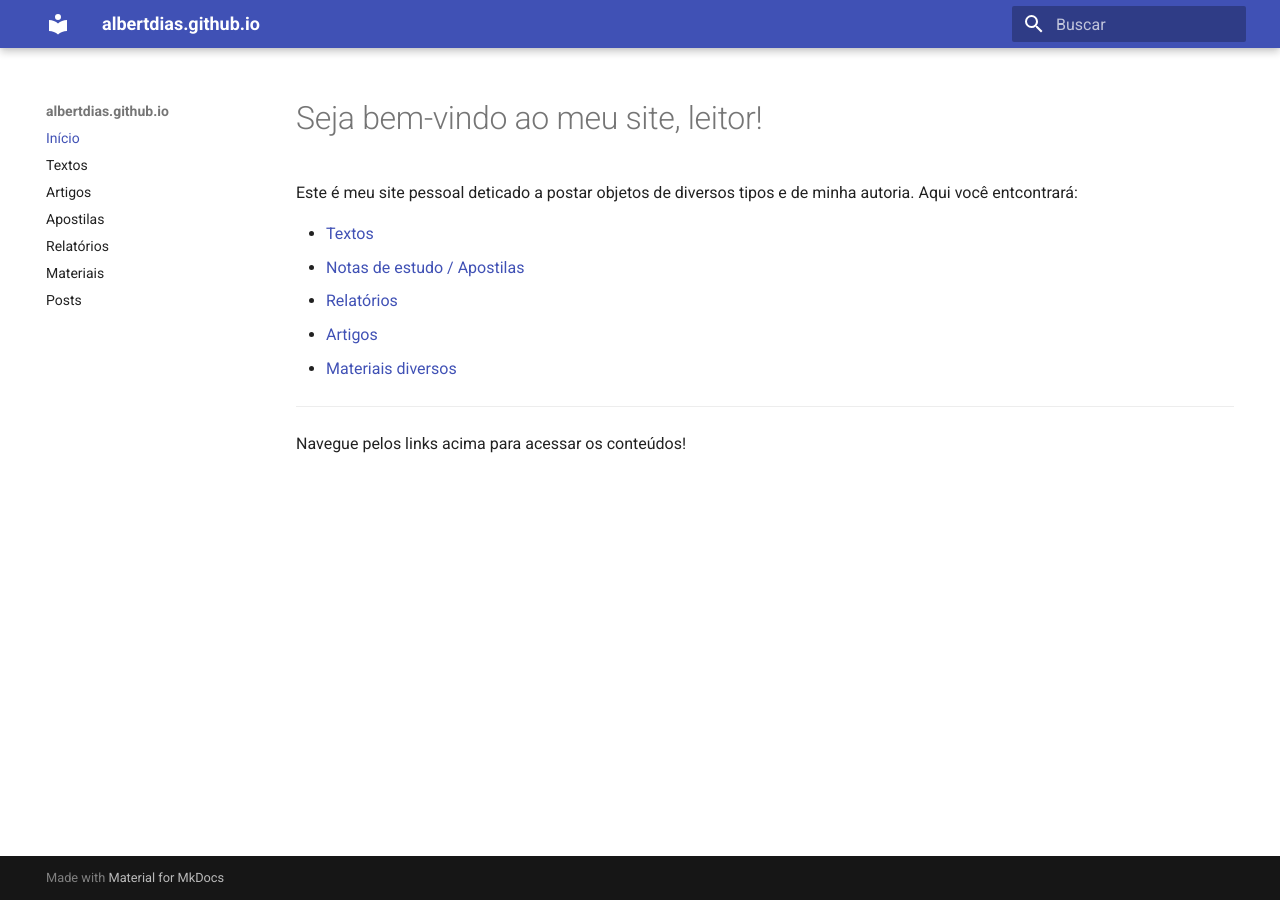
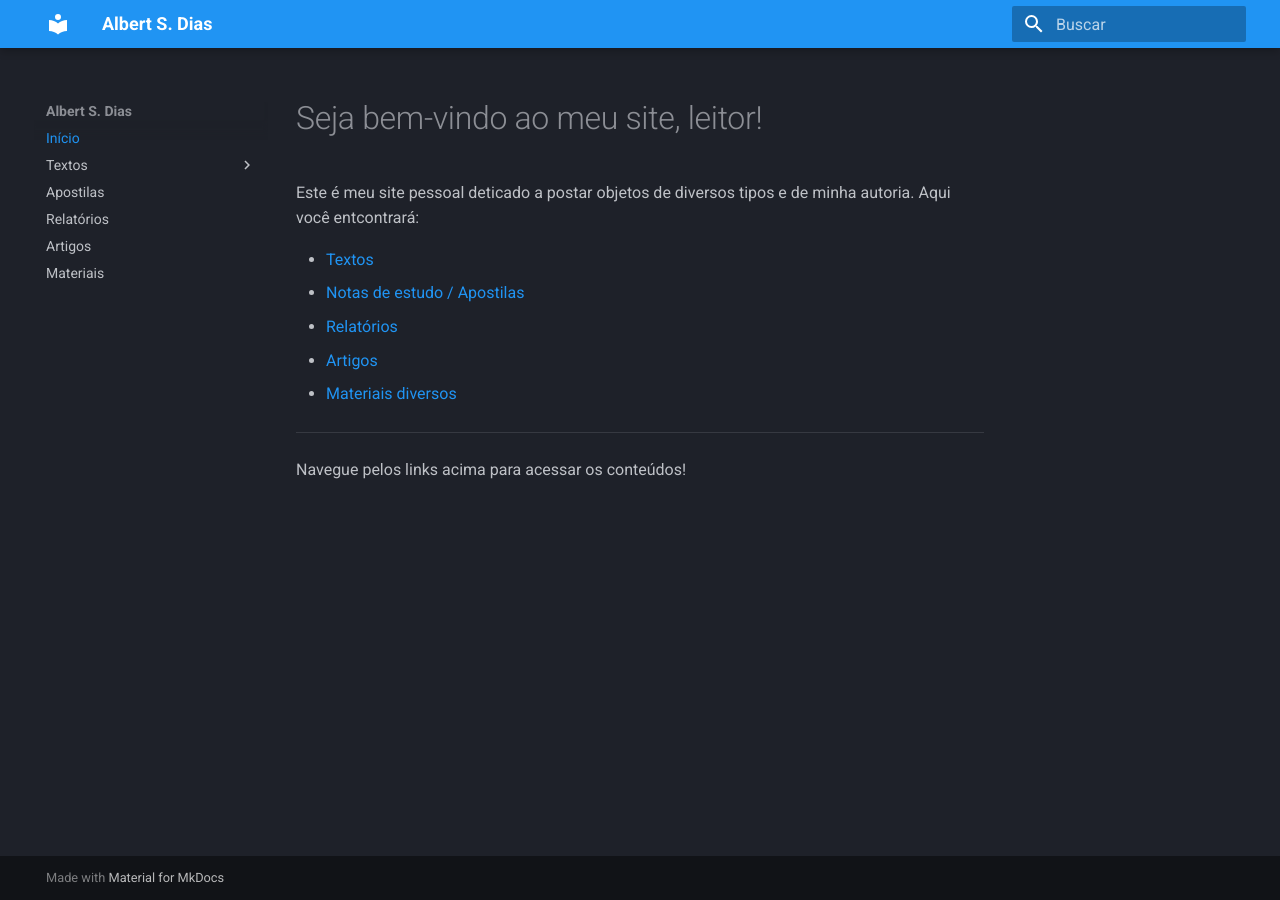
Before and after one commit to albertdiasdrive-ui/albertdias.github.io, an MkDocs documentation site: the page built from docs/index.md, in a window 1280 px wide. Built offline with MkDocs 1.6.1 and Material for MkDocs 9.7.7, drawn with Linux system fonts in a browser that asks for light colours.

Commit message:
Update mkdocs.yml

```diff
--- a/mkdocs.yml
+++ b/mkdocs.yml
@@ -1,23 +1,21 @@
-site_name: albertdias.github.io
-site_description: Site para textos pessoais, notas de estudo e apostilas
-site_author: Albert Dias
+site_name: Albert S. Dias
+site_description: Site pessoal para textos, notas, apostilas e artigos
+site_author: Albert S. Dias
 
 theme:
   name: material
   language: pt-BR
-  features:
-    - navigation.instant
-    - navigation.sections
-    - navigation.expand
-    - toc.integrate
-    - header.autohide
-    - content.code.copy
+  palette:
+    scheme: slate
+    primary: blue
+    accent: light blue
 
 nav:
   - Início: index.md
-  - Textos: textos/index.md
-  - Artigos: artigos/index.md
-  - Apostilas: apostilas/index.md
-  - Relatórios: relatorios/index.md
-  - Materiais: materiais/index.md
-  - Posts: posts/index.md
+  - Textos:
+      - Lista: textos.md
+      - Pasta: Textos/
+  - Apostilas: apostilas.md
+  - Relatórios: relatorios.md
+  - Artigos: artigos.md
+  - Materiais: material.md
```
